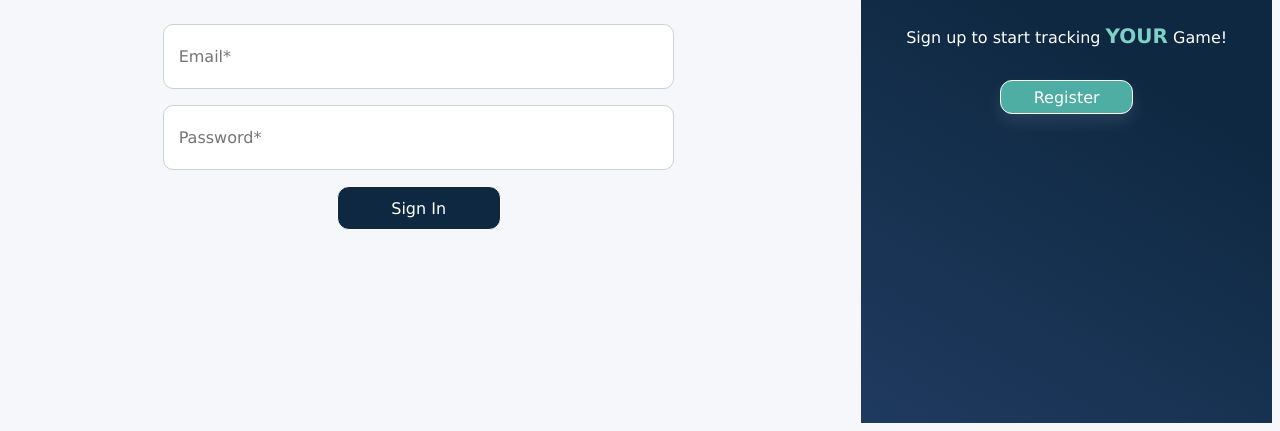
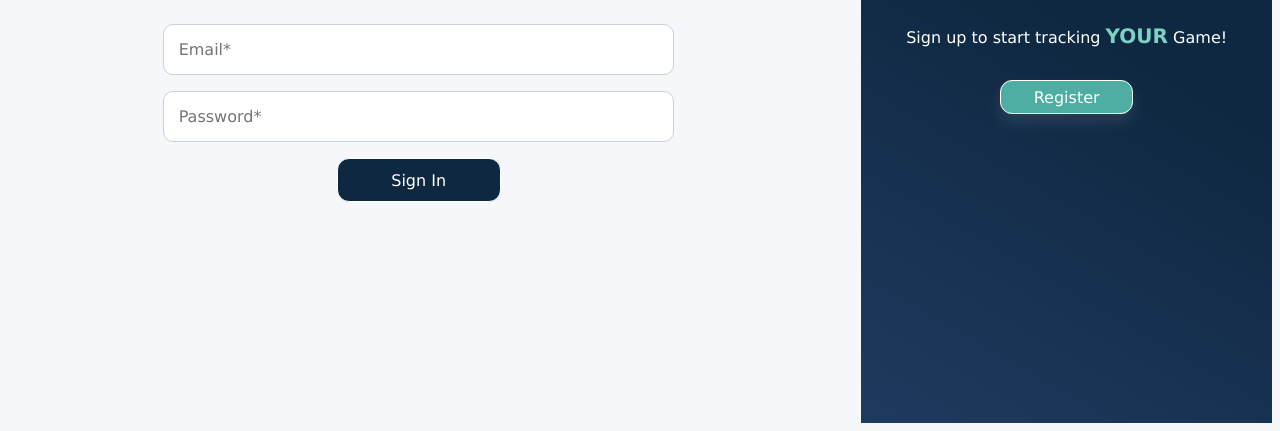
Before and after one commit to bbabbitt1/Shots-Gained-Putting, a plain HTML site: page index.html in a window 1280 px wide. Shown: the part 385-816 px from the top of the page. Drawn offline with Linux system fonts and the light colour scheme.

Commit message:
adjusted input heights

```diff
--- a/styles.css
+++ b/styles.css
@@ -71,7 +71,7 @@ hr{
 #signin-email,
 #signin-password{
   width: min(30rem, 85%);
-  height: 44px;
+  height: 30px;
   padding: 0.6rem 0.9rem;
   border-radius: 10px;
   border: 1px solid #C9D1D9;
```
